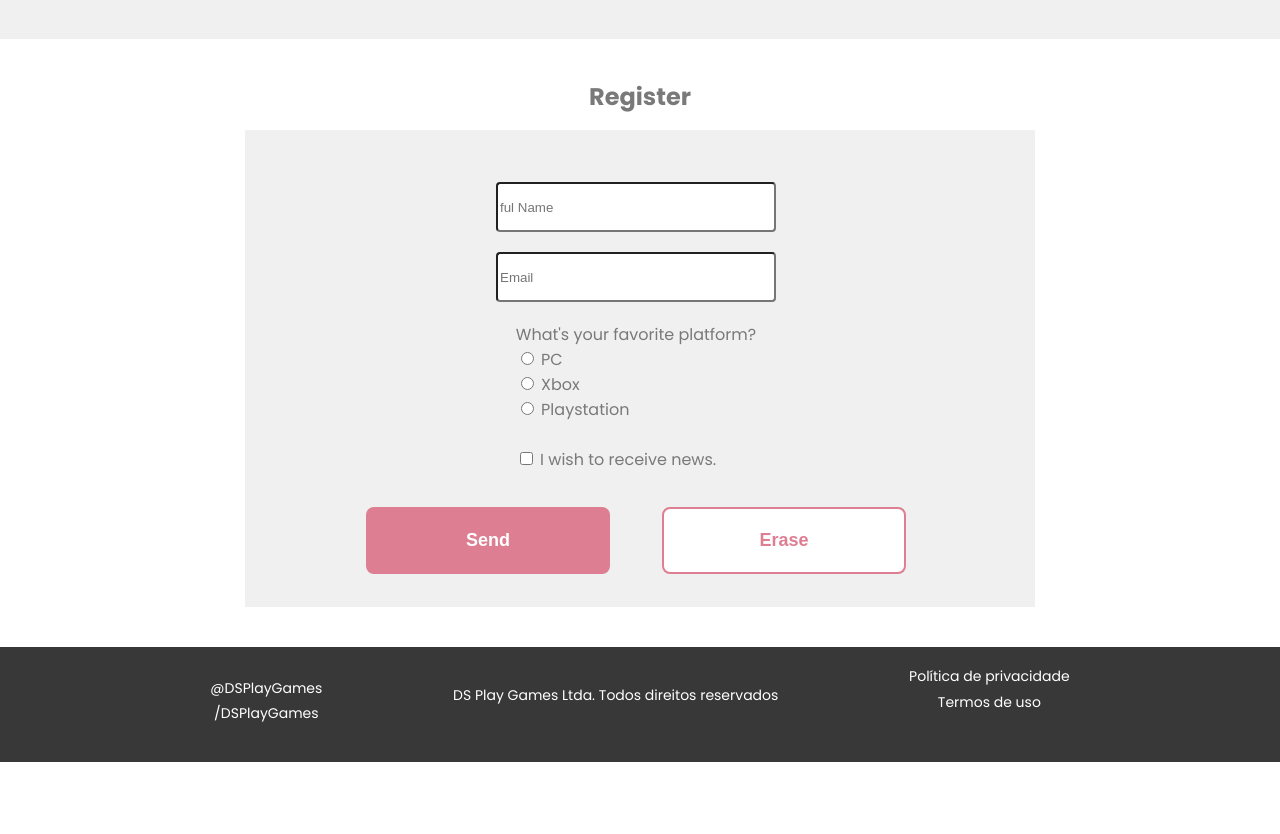
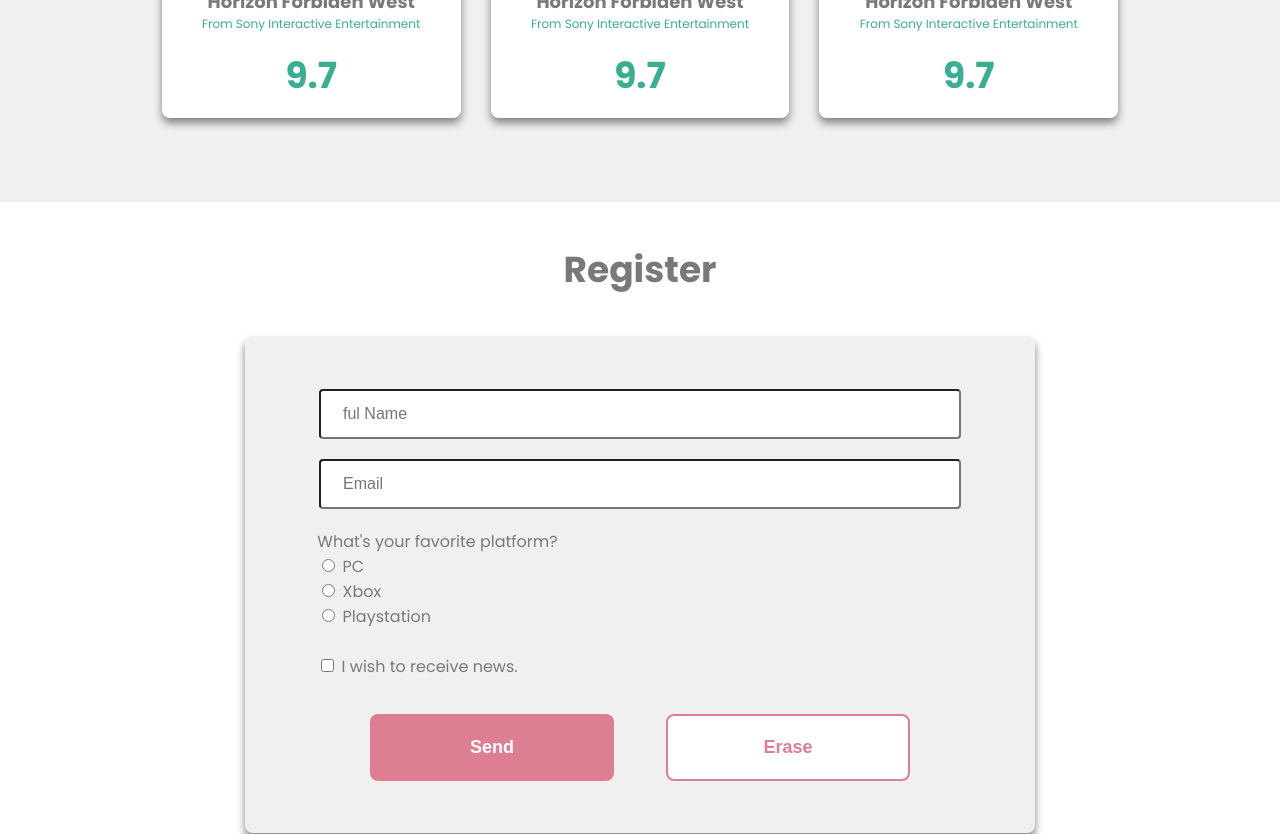
Before and after one commit to WillianMarcal/Challenge-DSPlayGames_Responsive, a plain HTML site: page index.html in a window 1280 px wide. Shown: the part 1260-2094 px from the top of the page. Before the commit the page ends 2022 px from the top, so only its background shows below. Drawn offline with Linux system fonts and the light colour scheme.

Commit message:
Dsplaygames responsive complete

```diff
--- a/css/styles.css
+++ b/css/styles.css
@@ -1,5 +1,6 @@
 * {
     box-sizing: border-box;
+    text-decoration: none;
 }
 
 html,
@@ -15,6 +16,7 @@ body {
     width: 100%;
     padding: 10px;
     margin-bottom: 26px;
+    box-shadow: 0px 5px 5px gray;
 }
 
 .container {
@@ -26,13 +28,12 @@ body {
 .nav-main {
     display: flex;
     align-items: center;
-    justify-content: space-between;
+    justify-content: flex-end;
 }
 
-.nav-main a {
+.nav-main li a {
     color: white;
-    text-decoration: none;
-    font-size: 18px;
+    font-size: 14px;
 }
 
 .nav-main img {
@@ -42,12 +43,14 @@ body {
 }
 
 .nav-brand {
+    margin-right: auto;
     font-size: 18px;
     font-weight: 700;
+    color: white;
 }
 
 .menu-items {
-    display: flex;
+    display: none;
     list-style-type: none;
     margin: 0;
     padding: 0;
@@ -77,6 +80,7 @@ body {
     padding: 16px 12px;
     background-color: #F0F0F0;
     border-radius: 8px;
+    box-shadow: 0px 5px 5px gray;
 }
 
 .card-news-description h3 {
@@ -168,6 +172,7 @@ body {
     height: 158px;
     background-color: white;
     text-align: center;
+    box-shadow: 0px 5px 8px gray;
 }
 
 .card-games-description h4 {
@@ -192,9 +197,9 @@ body {
     font-weight: 700;
 }
 
-#Register {
+#register {
     background-color: white;
-    margin: 40px 10px;
+    margin: 40px 8px;
 }
 
 .title-register {
@@ -210,11 +215,13 @@ body {
     max-width: 790px;
     margin: 0 auto;
     background-color: #F0F0F0;
-    padding: 0px 8px 23px 0;
+    padding: 0px 0px 23px 0;
     display: flex;
     align-items: center;
     flex-direction: column;
     justify-content: space-around;
+    border-radius: 8px;
+    box-shadow: 0px 5px 8px gray;
 }
 
 .register-name {
@@ -225,6 +232,9 @@ body {
     width: 280px;
     height: 50px;
     border-radius: 4px;
+    font-size: 16px;
+    color: #C4C4C4;
+    padding: 13px 128px 13px 22px;
 }
 
 .register-email {
@@ -235,6 +245,9 @@ body {
     width: 280px;
     height: 50px;
     border-radius: 4px;
+    font-size: 16px;
+    color: #C4C4C4;
+    padding: 13px 128px 13px 22px;
 }
 
 .label-content {
@@ -276,15 +289,16 @@ body {
 
 footer {
     background-color: #383838;
-    height: 302;
+    height: 302px;
 }
 
 .footer-content {
     display: flex;
-    justify-content: space-around;
+    flex-direction: column;
+    justify-content: space-between;
     flex-wrap: wrap;
     text-align: center;
-    align-items: center;
+    height: 302px;
 }
 
 .social-footer {
@@ -293,7 +307,6 @@ footer {
 
 .social-footer a {
     color: white;
-    text-decoration: none;
     font-size: 14px;
 }
 
@@ -314,4 +327,64 @@ footer {
     margin-bottom: 32px;
 }
 
-@media(min-width: 768px) {}
+@media(min-width: 768px) {
+    .nav-brand {
+        font-size: 18px;
+    }
+    .menu-items {
+        display: flex;
+    }
+    .nav-brand {
+        font-size: 24px;
+    }
+    .container-news h2 {
+        font-size: 36px;
+        margin: 0px 0px 40px 0px;
+    }
+    .card-news-description h3 {
+        font-size: 24px;
+    }
+    .card-news-description h4 {
+        font-size: 16px;
+    }
+    .title-games {
+        margin: 0px 0px 45px 0px;
+        font-size: 36px;
+    }
+    #games {
+        padding: 36px 0px 70px 0px;
+    }
+    .title-register {
+        margin: 0px 0px 40px 0px;
+        font-size: 36px;
+    }
+    #ctrl-name {
+        width: 642px;
+    }
+    #ctrl-email {
+        width: 642px;
+    }
+    .label-content {
+        margin-right: 405px;
+    }
+    .form-container {
+        padding: 0px 0px 42px 0;
+    }
+    .footer-content {
+        flex-direction: row;
+        height: 190px;
+        align-items: center;
+    }
+    footer {
+        height: 190px;
+    }
+    .social-footer {
+        margin: 75px 0px;
+    }
+    .footer-description1 p {
+        margin: 32px 0px;
+    }
+    .footer-description {
+        margin: 75px 0px;
+    }
+}
--- a/index.html
+++ b/index.html
@@ -25,8 +25,7 @@
                 <li><a href="#games">Games</a></li>
                 <li><a href="#register">Register</a></li>
             </ul>
-
-            <img src="img/profile.svg" alt="my profile">
+            <img class="image" src="img/profile.svg" alt="my profile">
         </nav>
     </header>
     <main>
@@ -103,7 +102,7 @@
                 </div>
         </section>
 
-        <section id="Register">
+        <section id="register">
             <h2 class="title-register">Register</h2>
 
             <form class="form-container " action="thanks.html">
```
